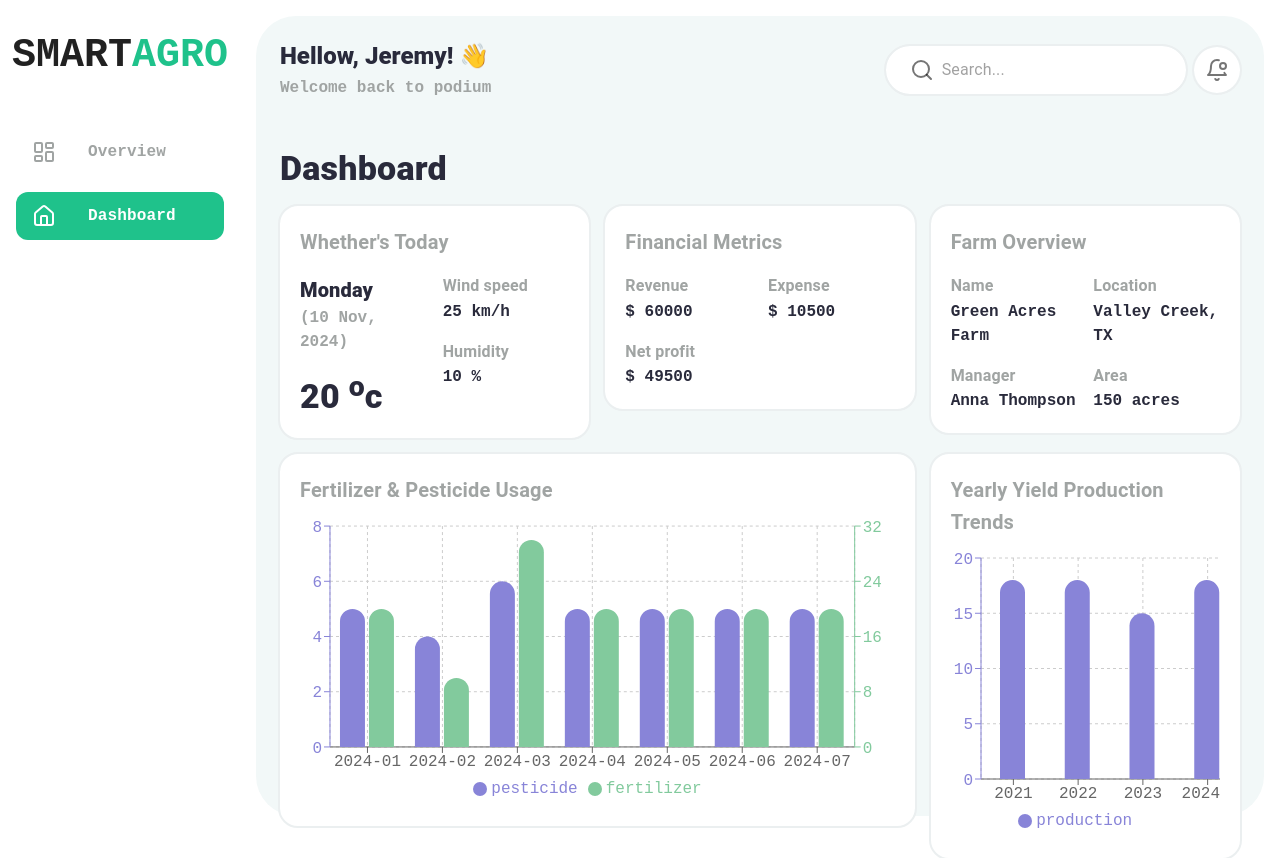
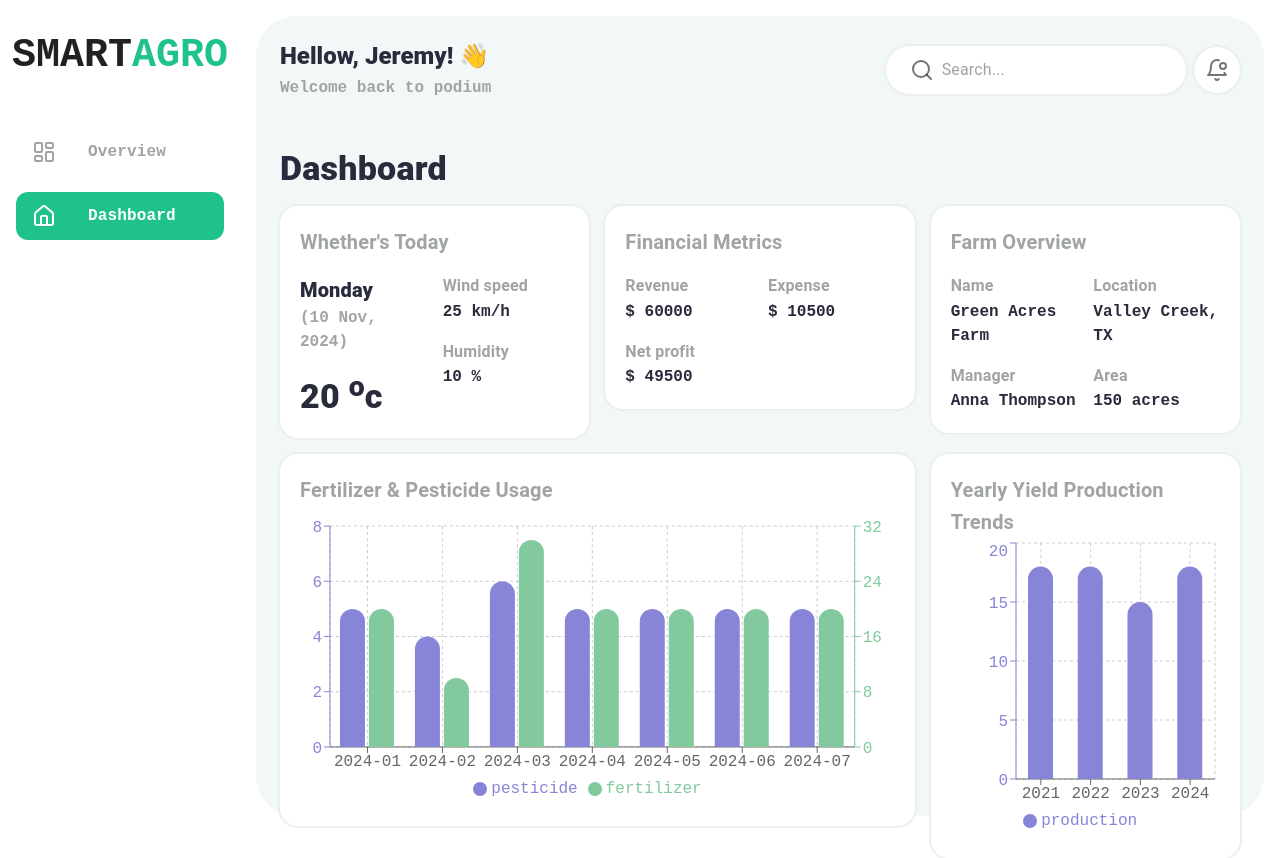
Before and after one commit to SambhajiShinde1234/saas-web-application-smart-agro, a React (Vite) app: page /dashboard in a window 1280 px wide. Built offline with nearby package versions, Linux system fonts and the light colour scheme.

Commit message:
done yearly production single bar chart

```diff
--- a/src/components/charts/SingleBarChart.jsx
+++ b/src/components/charts/SingleBarChart.jsx
@@ -16,29 +16,29 @@ const SingleBarChart = ({
   barDataKey,
   barFillColor = '#82ca9d',
   legendIconType = 'circle',
+  top = 20,
+  right = -20,
+  left = -30,
+  bottom = 5,
 }) => {
   return (
     <ResponsiveContainer width="100%" height="100%">
       <BarChart
         data={graphData}
         barSize={25}
-        margin={{
-          top: 20,
-          right: -20,
-          left: -30,
-          bottom: 5,
-        }}
+        // margin={{
+        //   top: { top },
+        //   right: { right },
+        //   left: { left },
+        //   bottom: { bottom },
+        // }}
       >
         <CartesianGrid strokeDasharray="3 3" />
         <XAxis dataKey={xAxisDataKey} />
         <YAxis stroke={barFillColor} />
         <Tooltip />
         <Legend iconType={legendIconType} />
-        <Bar
-          dataKey={barDataKey}
-          fill={barFillColor}
-          radius={[50, 50, 0, 0]}
-        />
+        <Bar dataKey={barDataKey} fill={barFillColor} radius={[50, 50, 0, 0]} />
       </BarChart>
     </ResponsiveContainer>
   );
--- a/src/pages/dashboard/components/YearlyYieldTrends.jsx
+++ b/src/pages/dashboard/components/YearlyYieldTrends.jsx
@@ -16,7 +16,6 @@ const YearlyYieldTrends = () => {
         <SingleBarChart
           graphData={FARMS[0].fields[0].yield}
           xAxisDataKey="year"
-
           barDataKey="production"
           barFillColor="#8884d8"
         />
```
